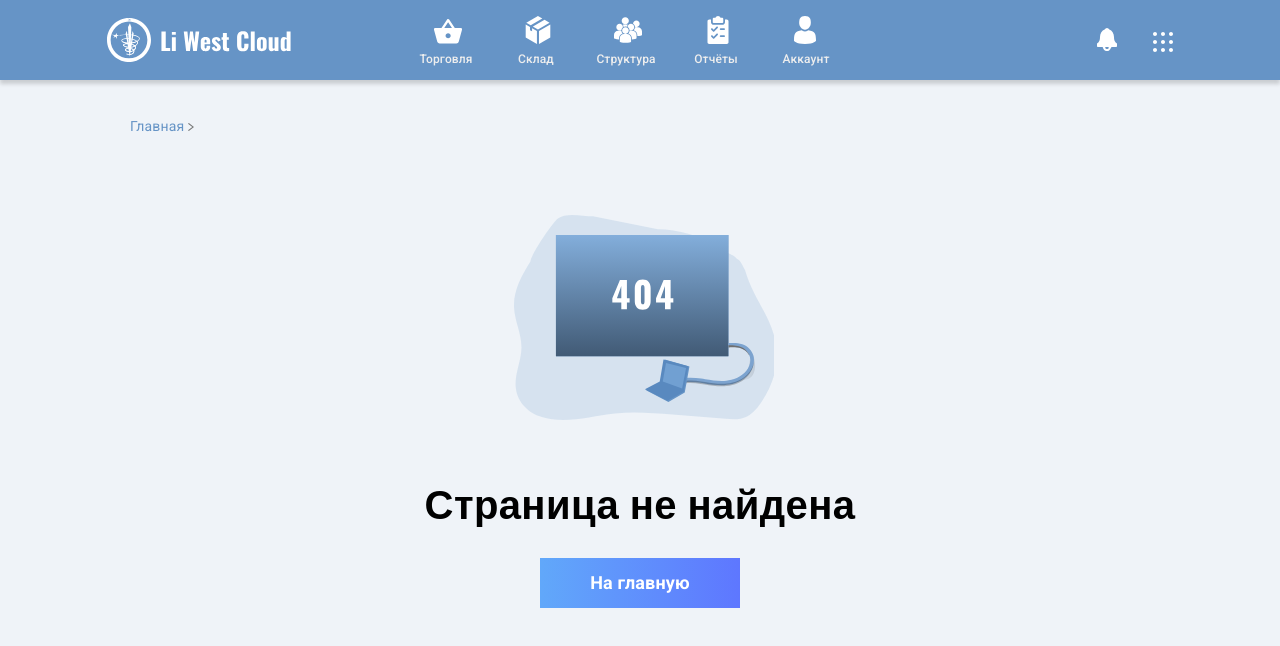
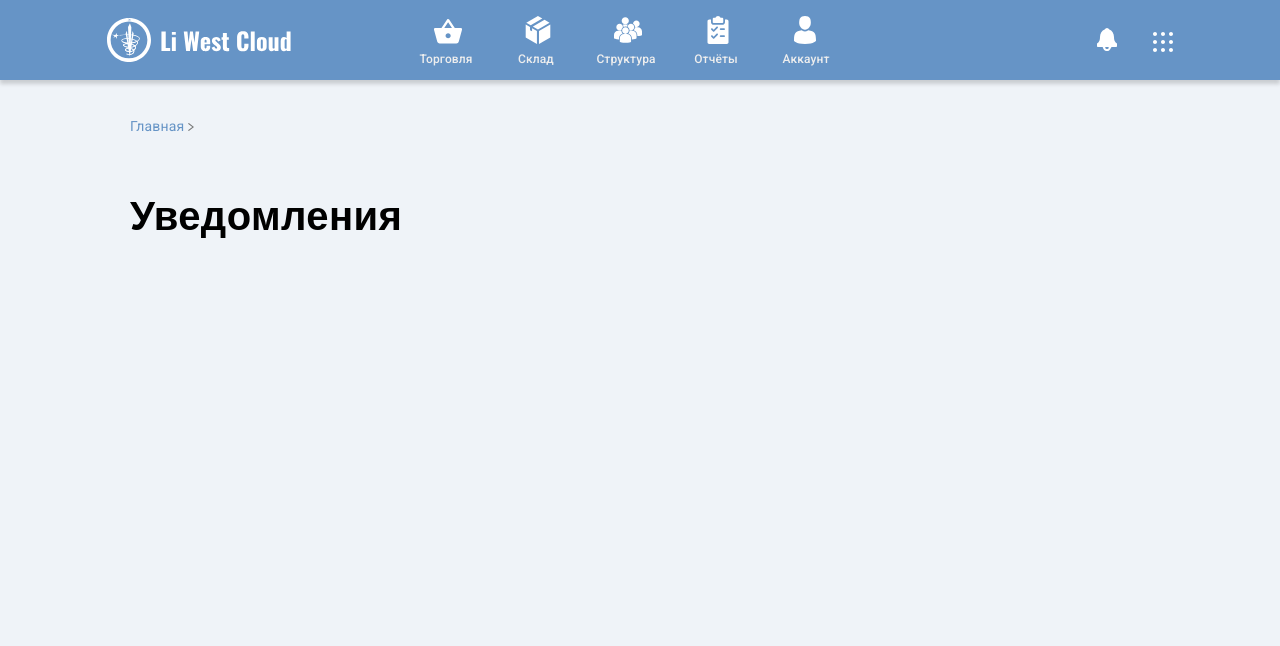
Before and after one commit to NSmolyakov/LWCloud, a React (Create React App) app: page /notifications in a window 1280 px wide. Shown: the top 646 px of the page. Built offline with nearby package versions, Linux system fonts and the light colour scheme.

Commit message:
create Notifications component

```diff
--- a/src/components/Content/Content.jsx
+++ b/src/components/Content/Content.jsx
@@ -11,7 +11,7 @@ const Reports = lazy(() => import('./Reports/Reports'));
 const Account = lazy(() => import('./Account/Account'));
 const NotFound = lazy(() => import('./404/NotFound'));
 const InDevelopment = lazy(() => import('./InDevelopment/InDevelopment'));
-
+const Notifications = lazy(() => import('./Notifications/Notifications'));
 
 function Content(){
     return(
@@ -25,6 +25,7 @@ function Content(){
                     <Route exact path="/structure" component={Structure}/>
                     <Route exact path="/reports" component={Reports}/>
                     <Route exact path="/account" component={Account}/>
+                    <Route exact path="/notifications" component={Notifications}/>
                     <Route exact path="/indev" component={InDevelopment}/>
                     <Route exact path="*" component={NotFound}/>
                   </Switch>
--- /dev/null
+++ b/src/components/Content/Notifications/Notifications.jsx
@@ -0,0 +1,9 @@
+import React from 'react'
+
+function Notifications() {
+    return(
+        <div className='Notfication'><h1>Уведомления</h1></div>
+    )
+}
+
+export default Notifications;
--- a/src/components/TopNav/TopNav.jsx
+++ b/src/components/TopNav/TopNav.jsx
@@ -40,7 +40,7 @@ function TopNav() {
             </div>
 
             <div className='NavBtns'>
-                <img src={Notification} alt='Notification'></img>
+                <NavLink to='/notifications'> <img src={Notification} alt='Notification'></img></NavLink>
                 <img src={More} alt='More' className='More'></img>
                 <img className='MobMenu' src={Menu} alt='menu'></img>
             </div>
```
